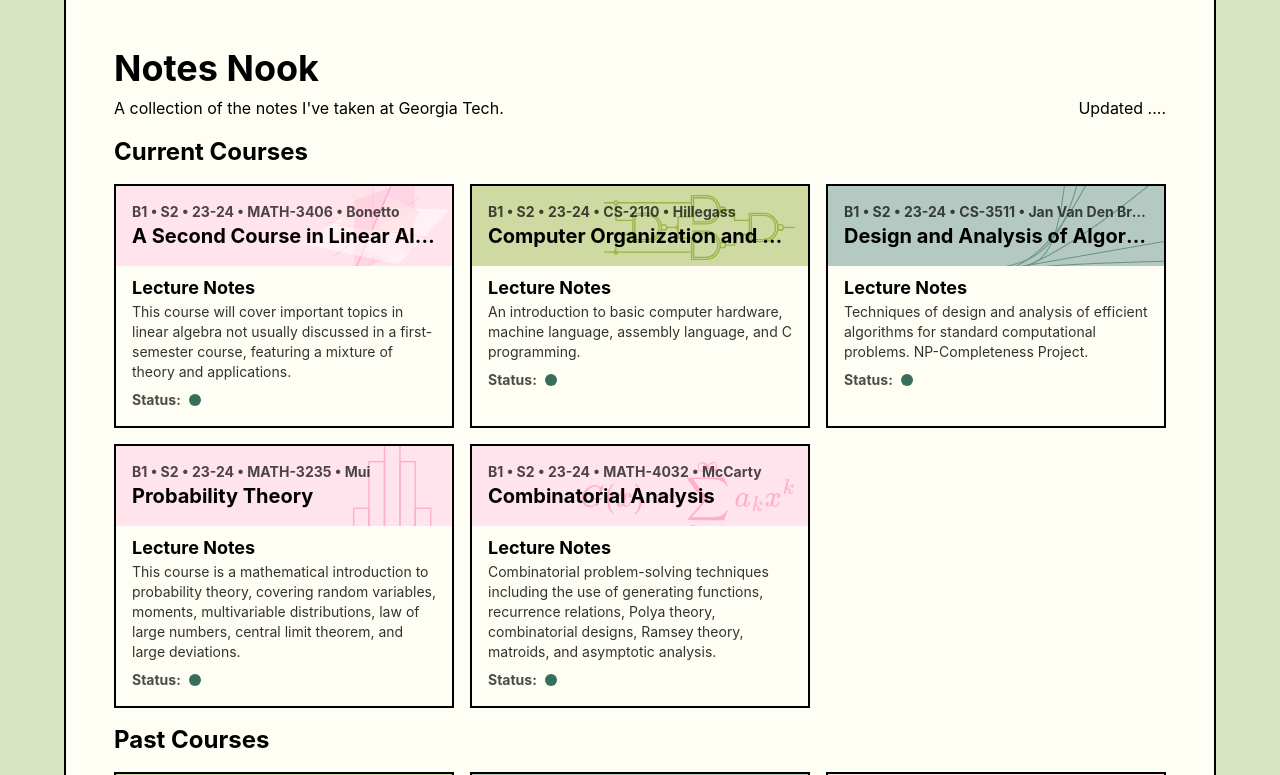
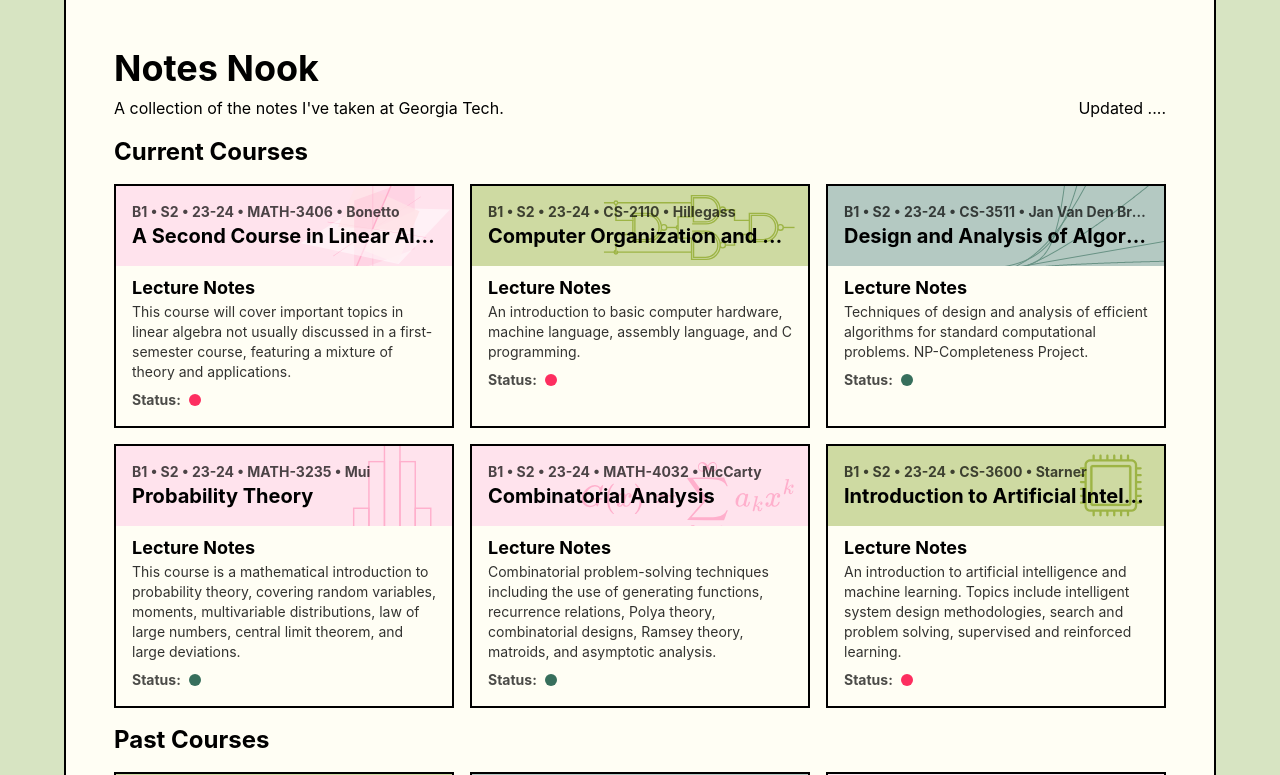
Before and after one commit to raybbian/notes-nook, a React (Create React App) app in the folder website/: page / in a window 1280 px wide. Shown: the top 775 px of the page. Built offline with nearby package versions, Linux system fonts and the light colour scheme; no server answers.

Commit message:
updated courses

```diff
--- a/website/src/definitions/courses.js
+++ b/website/src/definitions/courses.js
@@ -35,8 +35,8 @@ const courses = {
             "description": "This course will cover important topics in linear algebra not usually discussed in a first-semester course, featuring a mixture of theory and applications.",
             "year": 1,
             "semester": 2,
-            "status": "inprogress",
-            "notes": "Currently in progress."
+            "status": "incomplete",
+            "notes": "Discontinued."
         },
         "cs-2110": {
             "name": "Computer Organization and Programming",
@@ -44,8 +44,8 @@ const courses = {
             "description": "An introduction to basic computer hardware, machine language, assembly language, and C programming.",
             "year": 1,
             "semester": 2,
-            "status": "inprogress",
-            "notes": "Currently in progress."
+            "status": "incomplete",
+            "notes": "Discontinued."
         },
         "cs-3511": {
             "name": "Design and Analysis of Algorithms, Honors",
@@ -74,17 +74,15 @@ const courses = {
             "status": "inprogress",
             "notes": "Currently in progress."
         },
-/*
         "cs-3600": {
             "name": "Introduction to Artificial Intelligence",
             "professor": "Thad Starner",
             "description": "An introduction to artificial intelligence and machine learning. Topics include intelligent system design methodologies, search and problem solving, supervised and reinforced learning.",
             "year": 1,
             "semester": 2,
-            "status": "inprogress",
-            "notes": "Currently in progress."
+            "status": "incomplete",
+            "notes": "Discontinued."
         }
-*/
     },
     "future": {
 
```
